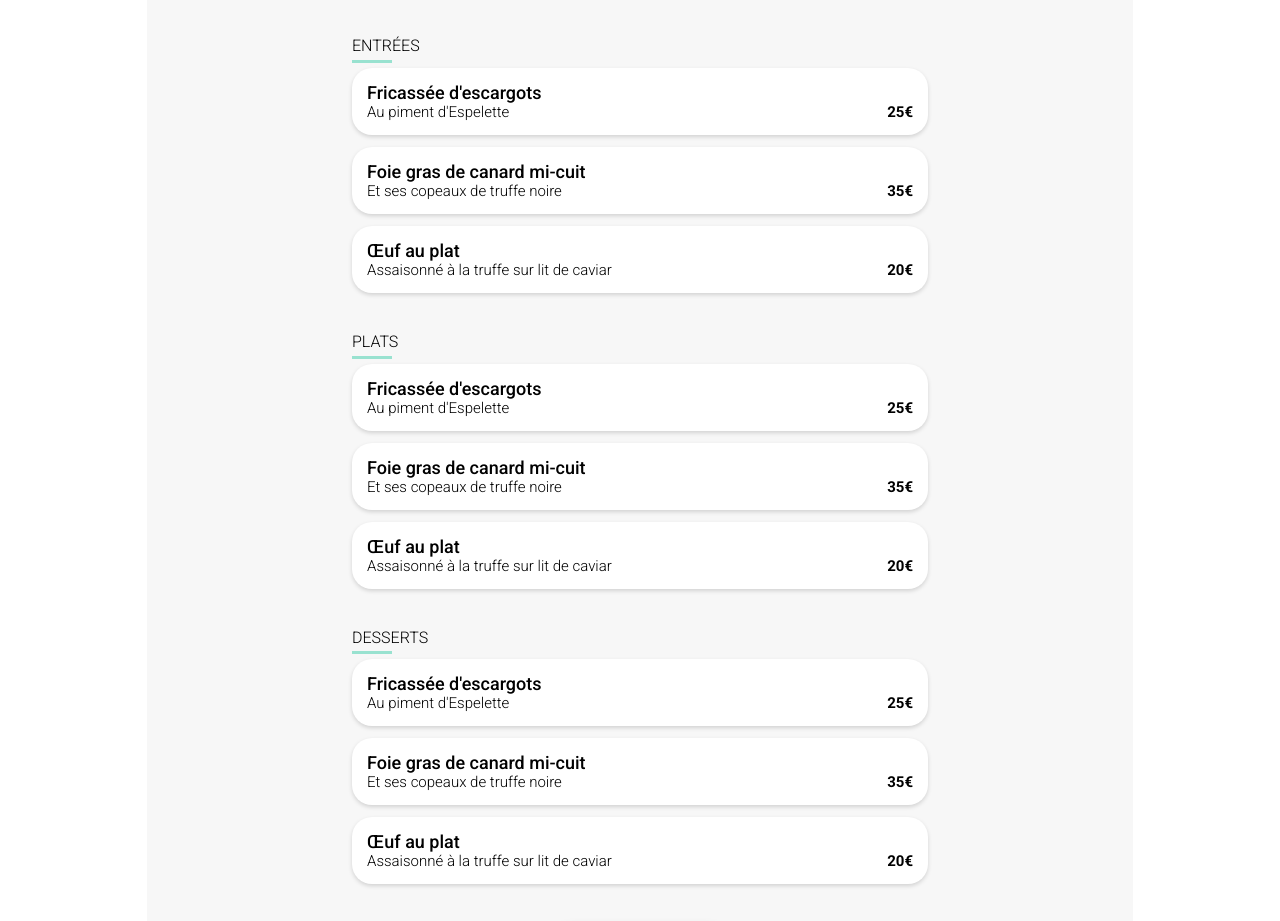
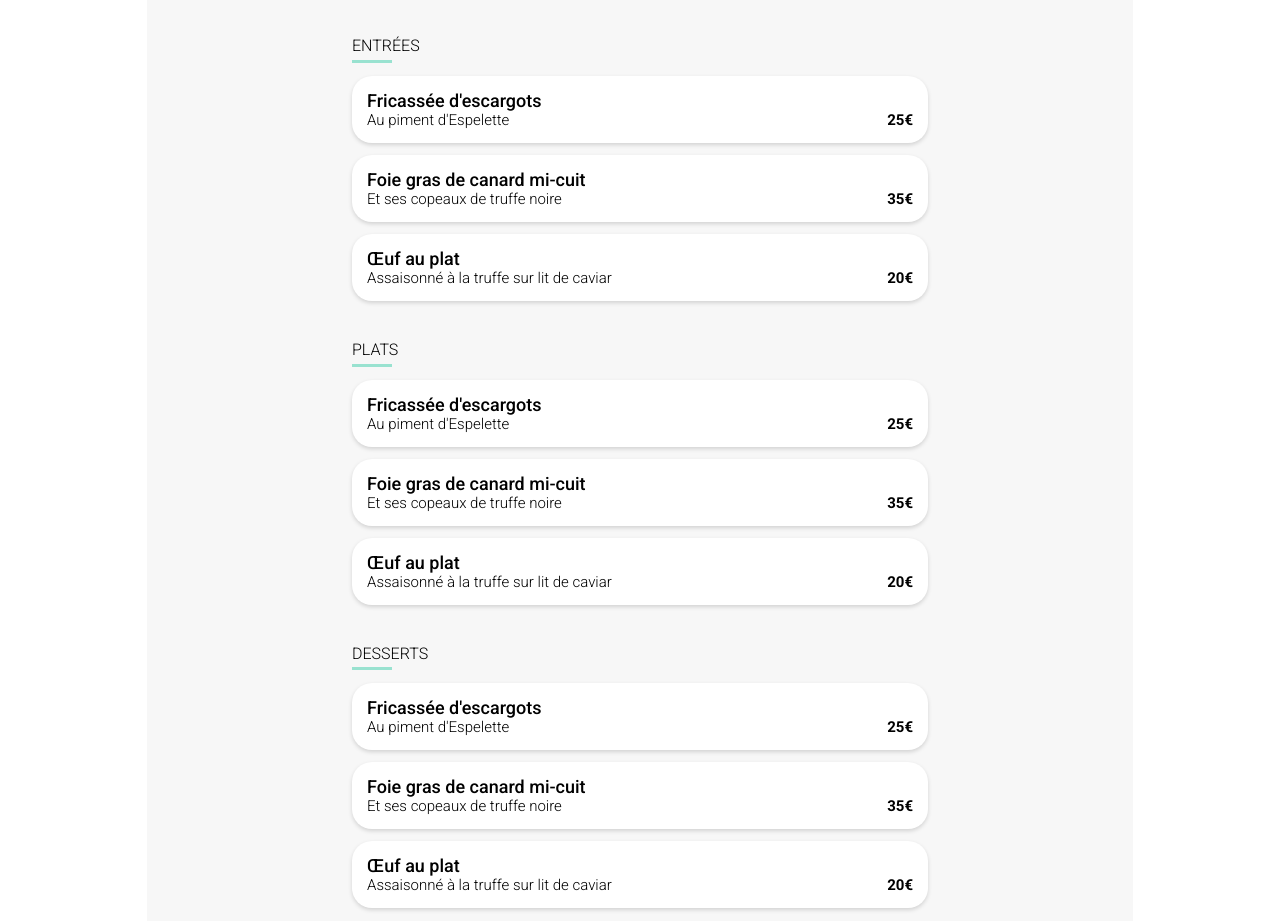
Before and after one commit to ErwanRob/Project_4_OhMyFood, a website: page pages/menu1.html in a window 1280 px wide. Shown: the part 378-1299 px from the top of the page. Drawn offline with Linux system fonts and the light colour scheme; a web font is replaced by a local one.

Commit message:
Push test for working environnement

```diff
--- a/sass/Pages/_menu1.scss
+++ b/sass/Pages/_menu1.scss
@@ -54,10 +54,10 @@ main {
   &__starters {
     display: flex;
     flex-direction: column;
-    gap: 12px;
+    gap: 1.25rem;
     &-title {
       position: relative;
-      &-txt{
+      &-txt {
         @include menu-dish-title-style;
       }
       &::before {
@@ -66,7 +66,7 @@ main {
         position: absolute;
         bottom: -7px;
         left: 0;
-        width:2.5rem;
+        width: 2.5rem;
         border-bottom: 3px solid $color-tertiary;
       }
     }
@@ -80,10 +80,10 @@ main {
   &__dishes {
     display: flex;
     flex-direction: column;
-    gap: 12px;
+    gap: 1.25rem;
     &-title {
       position: relative;
-      &-txt{
+      &-txt {
         @include menu-dish-title-style;
       }
       &::before {
@@ -92,7 +92,7 @@ main {
         position: absolute;
         bottom: -7px;
         left: 0;
-        width:2.5rem;
+        width: 2.5rem;
         border-bottom: 3px solid $color-tertiary;
       }
     }
@@ -106,10 +106,10 @@ main {
   &__desserts {
     display: flex;
     flex-direction: column;
-    gap: 12px;
+    gap: 1.25rem;
     &-title {
       position: relative;
-      &-txt{
+      &-txt {
         @include menu-dish-title-style;
       }
       &::before {
@@ -118,7 +118,7 @@ main {
         position: absolute;
         bottom: -7px;
         left: 0;
-        width:2.5rem;
+        width: 2.5rem;
         border-bottom: 3px solid $color-tertiary;
       }
     }
```
Also changed, not shown: public/css/style.css.
